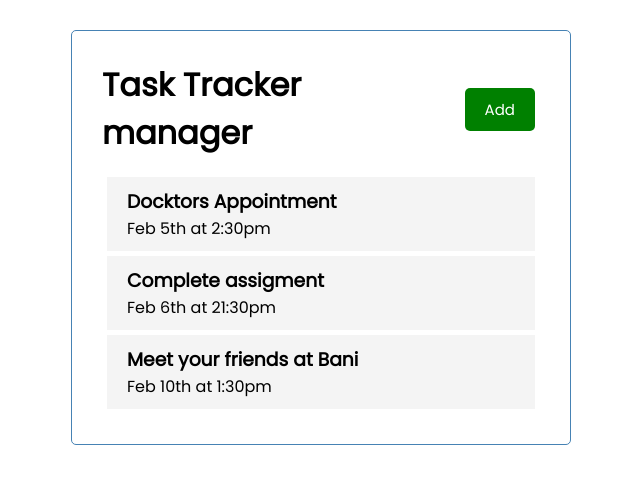
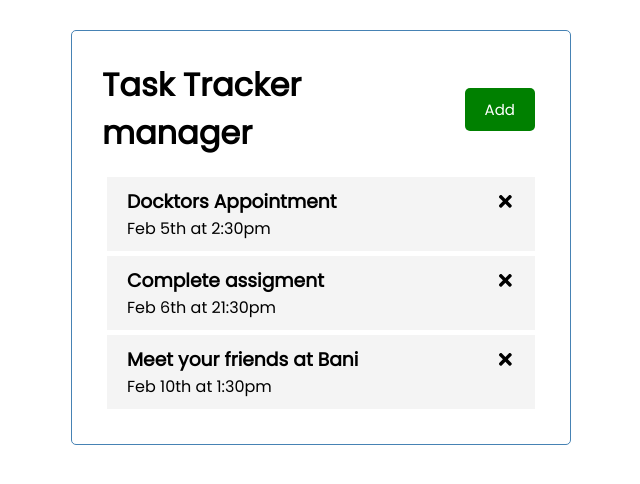
Before and after one commit to gymcode/comebackcode, a React (Create React App) app: page / in a window 1280 px wide. Shown: the top 484 px of the page, without its empty margins (319-959 px from the left). Built offline with nearby package versions, Linux system fonts and the light colour scheme.

Commit message:
cancel integrated

```diff
--- a/src/components/Tasks.js
+++ b/src/components/Tasks.js
@@ -3,7 +3,7 @@ import {FaTimes} from 'react-icons/fa'
 function Tasks ({tname, day}){
     return (
         <div className={"task"}>
-            <h3>{tname}</h3>
+            <h3>{tname} <FaTimes/> </h3>
             <p>{day}</p>
         </div>
     )
```
